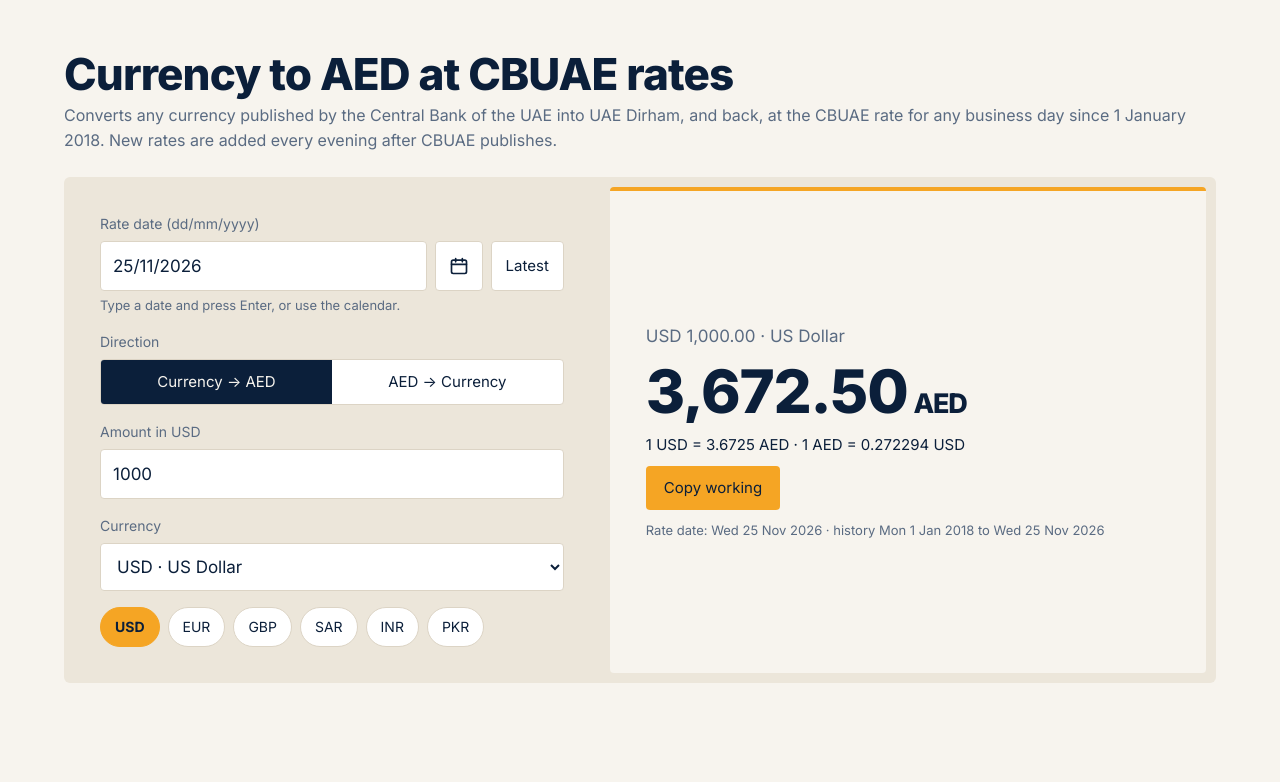
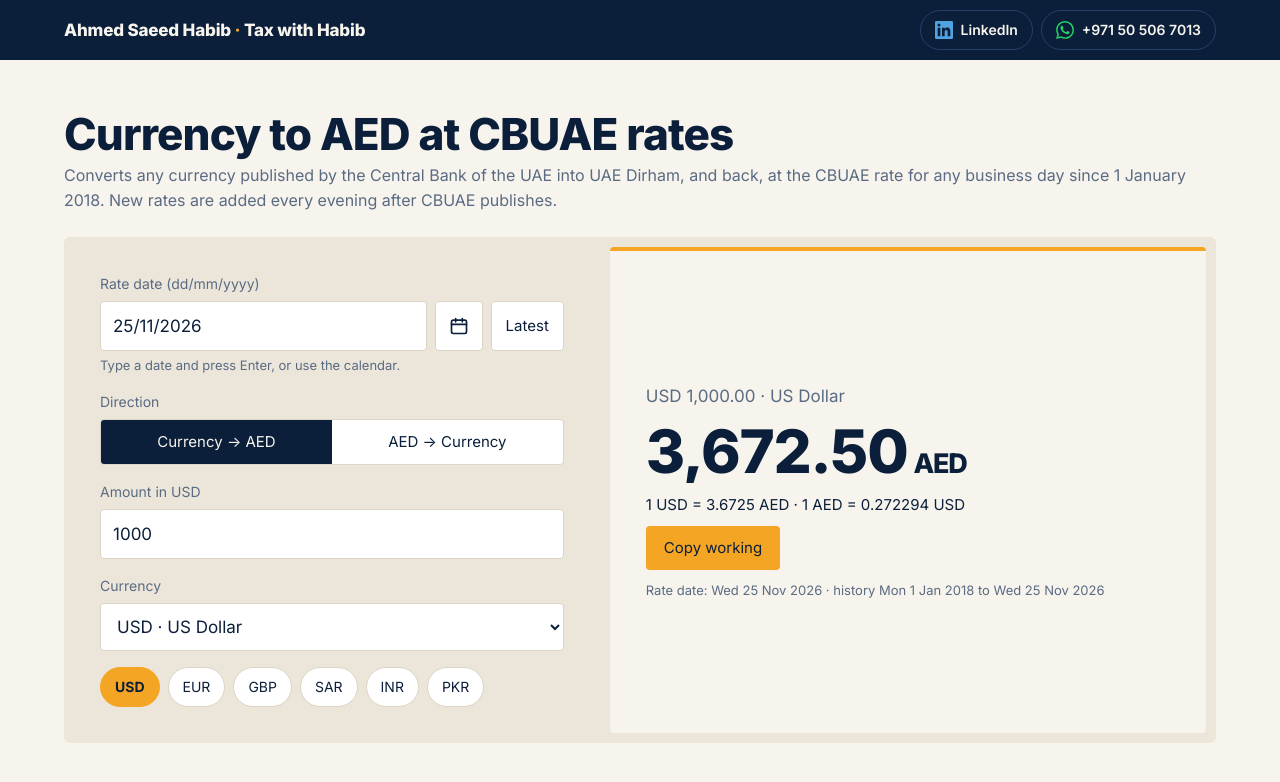
Before and after one commit to taxwithhabib/aed, a plain HTML site: page index.html in a window 1280 px wide. Shown: the top 782 px of the page. Drawn offline with Linux system fonts and the light colour scheme.

Commit message:
Top bar with name, LinkedIn and WhatsApp
Co-Authored-By: Claude Opus 5.5 <noreply@anthropic.com>
Claude-Session: https://claude.ai/code/session_011hhHjiNRr9bRXgMEMxDbCD

```diff
--- a/index.html
+++ b/index.html
@@ -68,6 +68,15 @@ td.flag{color:var(--warn)}
 .btnrow{display:flex;gap:10px;flex-wrap:wrap;align-items:center}
 .ghost2{min-height:44px;padding:0 16px;border:1px solid var(--line);border-radius:4px;background:var(--field);color:var(--ink);font:inherit;font-size:15px;cursor:pointer}
 .err2{color:var(--warn);font-weight:600}
+.topbar{background:#0B1F3A;color:#F7F4EE;padding:10px max(5vw,16px)}
+.topbar .in{max-width:1180px;margin:0 auto;display:flex;align-items:center;justify-content:space-between;gap:12px;flex-wrap:wrap}
+.brand{font-weight:800;font-size:17px;letter-spacing:-.01em;color:#F7F4EE;text-decoration:none}.brand span{color:#F5A524}
+.links{display:flex;gap:8px;flex-wrap:wrap}
+.soc{display:inline-flex;align-items:center;gap:8px;min-height:40px;padding:0 14px;border-radius:20px;border:1px solid #25406A;color:#F7F4EE;text-decoration:none;font-size:14px;font-weight:600;white-space:nowrap}
+.soc svg{width:18px;height:18px}.soc:hover,.soc:focus-visible{border-color:#F5A524;color:#F5A524}
+.soc.wa svg{color:#25D366}.soc.li svg{color:#4FA3E0}
+.credit a.wa2{display:inline-flex;align-items:center;gap:6px}.credit a.wa2 svg{width:16px;height:16px;color:#25D366}
+@media(max-width:480px){.soc .t{display:none}.soc{padding:0 11px}}
 .err{padding:20px;border-left:4px solid var(--red);background:var(--panel)}
 @media(max-width:760px){.conv{grid-template-columns:minmax(0,1fr)}.result{margin:0 10px 10px}}
 @media(max-width:600px){table{font-size:13px}.hide-s{display:none}}
@@ -75,6 +84,13 @@ td.flag{color:var(--warn)}
 </style>
 </head>
 <body>
+<header class="topbar"><div class="in">
+<a class="brand" href="https://www.linkedin.com/in/ahmedsaeedhabib/" target="_blank" rel="noopener">Ahmed Saeed Habib<span> ·</span> Tax with Habib</a>
+<nav class="links" aria-label="Contact">
+<a class="soc li" href="https://www.linkedin.com/in/ahmedsaeedhabib/" target="_blank" rel="noopener" aria-label="LinkedIn profile of Ahmed Saeed Habib"><svg viewBox="0 0 24 24" aria-hidden="true"><path fill="currentColor" d="M20.45 20.45h-3.56v-5.57c0-1.33-.02-3.04-1.85-3.04-1.85 0-2.14 1.45-2.14 2.94v5.67H9.35V9h3.41v1.56h.05c.48-.9 1.64-1.85 3.37-1.85 3.6 0 4.27 2.37 4.27 5.46v6.28zM5.34 7.43a2.06 2.06 0 1 1 0-4.13 2.06 2.06 0 0 1 0 4.13zM7.12 20.45H3.56V9h3.56v11.45zM22.22 0H1.77C.79 0 0 .77 0 1.73v20.54C0 23.23.79 24 1.77 24h20.45c.98 0 1.78-.77 1.78-1.73V1.73C24 .77 23.2 0 22.22 0z"/></svg><span class="t">LinkedIn</span></a>
+<a class="soc wa" href="https://wa.me/971505067013" target="_blank" rel="noopener" aria-label="WhatsApp +971 50 506 7013"><svg viewBox="0 0 24 24" aria-hidden="true"><path fill="currentColor" d="M17.47 14.38c-.3-.15-1.76-.87-2.03-.97-.27-.1-.47-.15-.67.15-.2.3-.77.97-.94 1.17-.17.2-.35.22-.65.07-.3-.15-1.26-.46-2.4-1.48-.89-.79-1.49-1.77-1.66-2.07-.17-.3-.02-.46.13-.61.13-.13.3-.35.45-.52.15-.17.2-.3.3-.5.1-.2.05-.37-.02-.52-.08-.15-.67-1.62-.92-2.22-.24-.58-.49-.5-.67-.51h-.57c-.2 0-.52.07-.79.37-.27.3-1.04 1.02-1.04 2.48 0 1.46 1.07 2.88 1.21 3.07.15.2 2.1 3.2 5.08 4.49.71.31 1.26.49 1.69.63.71.23 1.36.2 1.87.12.57-.09 1.76-.72 2.01-1.41.25-.7.25-1.29.17-1.41-.07-.13-.27-.2-.57-.35zM12.05 21.79h-.01a9.87 9.87 0 0 1-5.03-1.38l-.36-.21-3.74.98 1-3.65-.24-.37A9.86 9.86 0 0 1 2.16 12C2.16 6.55 6.6 2.11 12.06 2.11c2.64 0 5.12 1.03 6.99 2.9a9.82 9.82 0 0 1 2.89 6.99c0 5.45-4.44 9.89-9.89 9.89zm8.41-18.3A11.82 11.82 0 0 0 12.05 0C5.5 0 .16 5.34.16 11.89c0 2.1.55 4.14 1.59 5.94L.06 24l6.31-1.65a11.88 11.88 0 0 0 5.68 1.45h.01c6.55 0 11.89-5.34 11.89-11.89 0-3.18-1.24-6.16-3.49-8.41z"/></svg><span class="t">+971 50 506 7013</span></a>
+</nav></div></header>
+
 <section class="band"><div class="wrap">
 <h1>Currency to AED at CBUAE rates</h1>
 <p class="sub">Converts any currency published by the Central Bank of the UAE into UAE Dirham, and back, at the CBUAE rate for any business day since 1 January 2018. New rates are added every evening after CBUAE publishes.</p>
@@ -108,7 +124,7 @@ td.flag{color:var(--warn)}
 <table><thead><tr><th>Code</th><th>Currency</th><th class="n">1 unit = AED</th><th class="n hide-s">1 AED = unit</th></tr></thead><tbody id="rows"></tbody></table>
 </div></section>
 
-<footer class="band foot"><div class="wrap" id="foot">Source: <a href="https://www.centralbank.ae/en/forex-eibor/exchange-rates/">Central Bank of the UAE, Exchange Rates</a>.</div><p class="credit">Created by <strong>Ahmed Saeed Habib</strong> · <a href="tel:+971505067013">+971 50 506 7013</a></p></footer>
+<footer class="band foot"><div class="wrap" id="foot">Source: <a href="https://www.centralbank.ae/en/forex-eibor/exchange-rates/">Central Bank of the UAE, Exchange Rates</a>.</div><p class="credit">Created by <strong>Ahmed Saeed Habib</strong> · <a class="wa2" href="https://wa.me/971505067013" target="_blank" rel="noopener"><svg viewBox="0 0 24 24" aria-hidden="true"><path fill="currentColor" d="M17.47 14.38c-.3-.15-1.76-.87-2.03-.97-.27-.1-.47-.15-.67.15-.2.3-.77.97-.94 1.17-.17.2-.35.22-.65.07-.3-.15-1.26-.46-2.4-1.48-.89-.79-1.49-1.77-1.66-2.07-.17-.3-.02-.46.13-.61.13-.13.3-.35.45-.52.15-.17.2-.3.3-.5.1-.2.05-.37-.02-.52-.08-.15-.67-1.62-.92-2.22-.24-.58-.49-.5-.67-.51h-.57c-.2 0-.52.07-.79.37-.27.3-1.04 1.02-1.04 2.48 0 1.46 1.07 2.88 1.21 3.07.15.2 2.1 3.2 5.08 4.49.71.31 1.26.49 1.69.63.71.23 1.36.2 1.87.12.57-.09 1.76-.72 2.01-1.41.25-.7.25-1.29.17-1.41-.07-.13-.27-.2-.57-.35zM12.05 21.79h-.01a9.87 9.87 0 0 1-5.03-1.38l-.36-.21-3.74.98 1-3.65-.24-.37A9.86 9.86 0 0 1 2.16 12C2.16 6.55 6.6 2.11 12.06 2.11c2.64 0 5.12 1.03 6.99 2.9a9.82 9.82 0 0 1 2.89 6.99c0 5.45-4.44 9.89-9.89 9.89zm8.41-18.3A11.82 11.82 0 0 0 12.05 0C5.5 0 .16 5.34.16 11.89c0 2.1.55 4.14 1.59 5.94L.06 24l6.31-1.65a11.88 11.88 0 0 0 5.68 1.45h.01c6.55 0 11.89-5.34 11.89-11.89 0-3.18-1.24-6.16-3.49-8.41z"/></svg>+971 50 506 7013</a> · <a href="https://www.linkedin.com/in/ahmedsaeedhabib/" target="_blank" rel="noopener">LinkedIn</a></p></footer>
 
 <script>
 {
```
